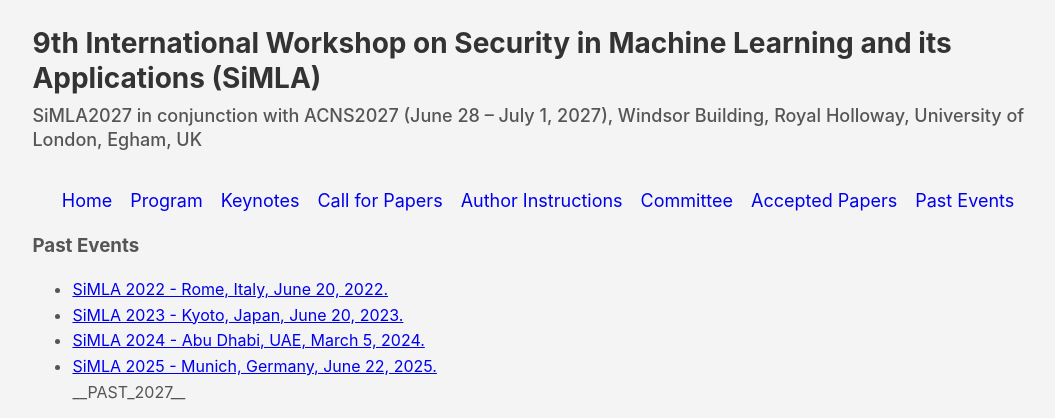
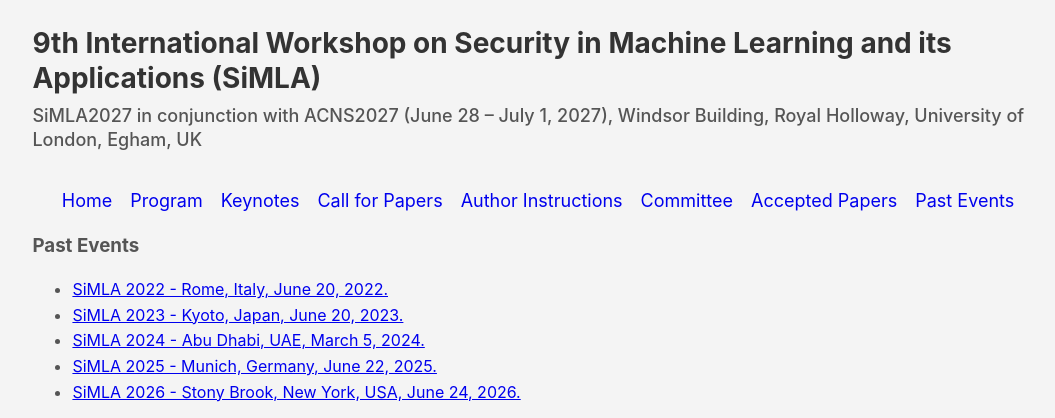
Before and after one commit to simla-acns/simla2027, a plain HTML site: page contents/past_events.html in a window 1280 px wide. Shown: the top 418 px of the page, without its empty margins (102-1157 px from the left). Drawn offline with Linux system fonts and the light colour scheme.

Commit message:
Update past_events.html

```diff
--- a/contents/past_events.html
+++ b/contents/past_events.html
@@ -46,7 +46,7 @@
 				<li><a href="https://simla-workshop.github.io/Simla2023/" target="_blank">SiMLA 2023 - Kyoto, Japan, June 20, 2023.</a></li>
 				<li><a href="https://simla-workshop.github.io/Simla2024/" target="_blank">SiMLA 2024 - Abu Dhabi, UAE, March 5, 2024.</a></li>
 				<li><a href="https://simla-workshop2025.github.io/" target="_blank">SiMLA 2025 - Munich, Germany, June 22, 2025.</a></li>
-__PAST_2027__
+				<li><a href="SiMLA2026/index.html">SiMLA 2026 - Stony Brook, New York, USA, June 24, 2026.</a></li>
 			</ul>
 
 
```
